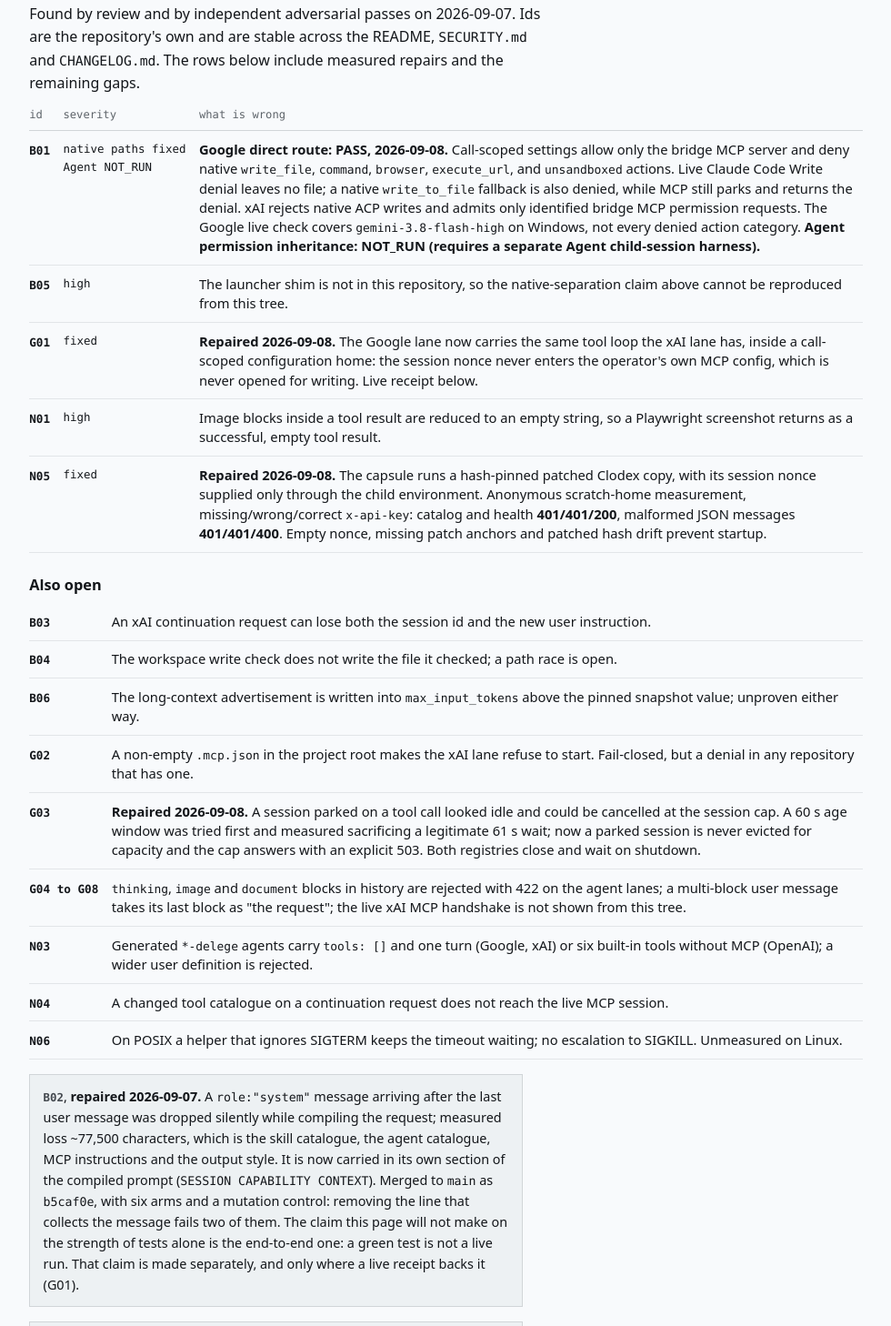
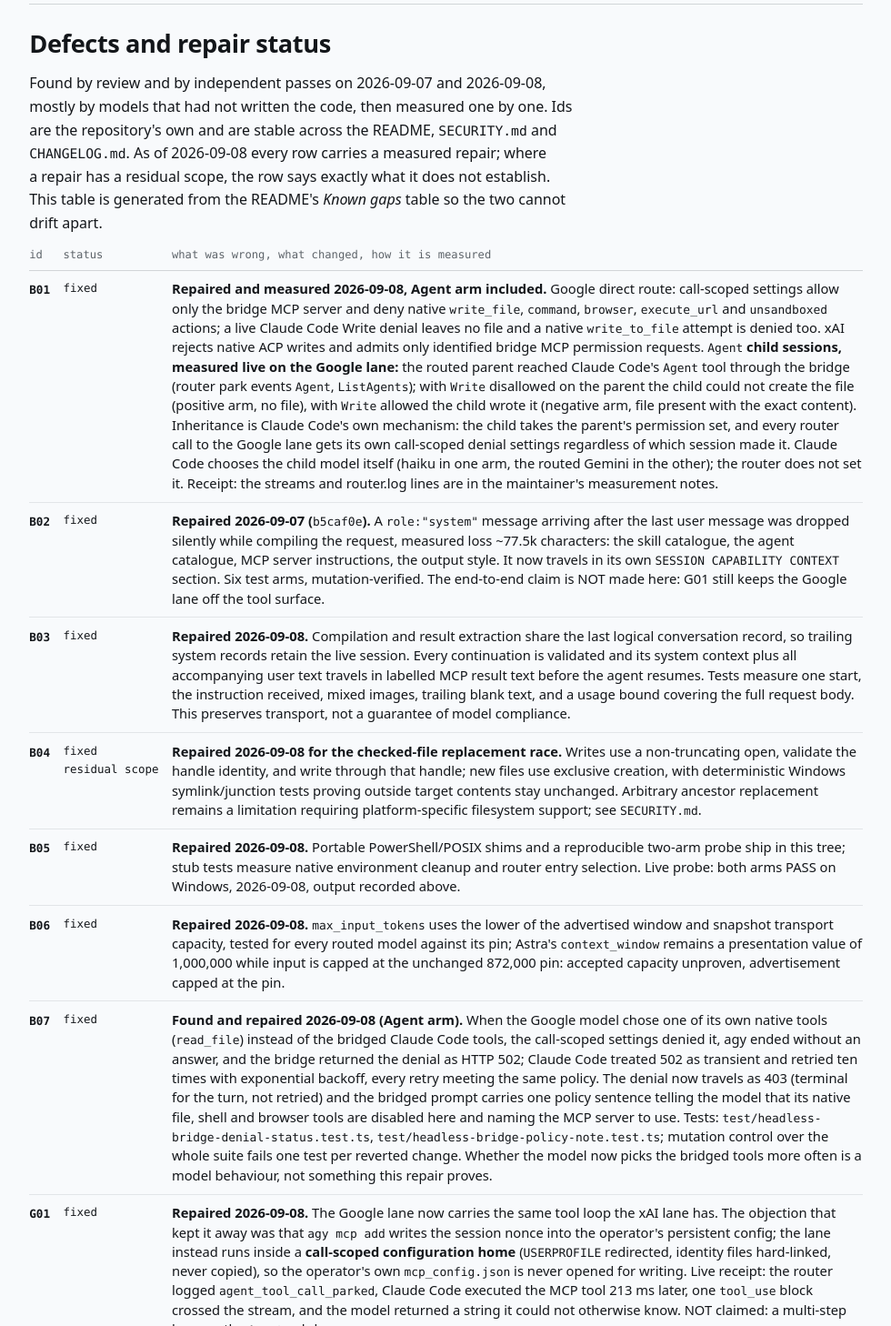
Before and after one commit to OnourImpram/claude-oauth, a website: page docs/index.html in a window 1280 px wide. Shown: the part 4267-5725 px from the top of the page at 91% size, without its empty margins (291-1271 px from the left). Drawn offline with Linux system fonts and the light colour scheme.

Commit message:
docs(site): defects table generated from the README Known gaps, B05 and Agent inheritance paragraphs updated

```diff
--- a/docs/index.html
+++ b/docs/index.html
@@ -442,7 +442,7 @@
       <h2 id="claim-h">The claim, and its measurement</h2>
       <p>
         "Installing this does not degrade native Claude Code" is a claim, so it gets a measurement instead of a paragraph.
-        Measured on the maintainer's machine, 2026-09-07:
+        Measured on the maintainer's machine, 2026-09-07, and reproduced by the shipped probe on 2026-09-08:
       </p>
       <div class="tablewrap">
         <table class="data">
@@ -461,9 +461,10 @@
       </p>
       <p>
         <b>Scope, stated plainly.</b> One machine. The negative control used a synthetic base URL, not a live router
-        window. And <b>this repository does not yet contain the launcher shim or a test that reproduces either
-        control</b>, so you cannot verify the claim from the source tree today. Until it does, this is the maintainer's
-        measurement, not a repository-verified guarantee. That gap is B05, and it blocks a release.
+        window. Since 2026-09-08 the repository ships the launcher shims and a two-arm probe
+        (<code>node scripts/native-separation-probe.mjs</code>) that reproduces both controls from a clone; on this
+        machine both arms pass, and the README records the exact output. B05 is closed. What the probe does not
+        establish is process ancestry or a live router session's behaviour; those stay maintainer measurements.
       </p>
     </section>
 
@@ -478,86 +479,64 @@
       <p>
         As of 2026-09-08 the Google lane reaches that surface for real: the router logged the provider agent parking a
         tool call, Claude Code executed it 213&nbsp;ms later, and the model returned a string it had no other way to know
-        (G01, repaired). The native permission paths in Google and xAI are now constrained (B01 below).
-        Permission inheritance through a separate <code>Agent</code> child session remains unmeasured.
+        (G01, repaired). The native permission paths in Google and xAI are constrained (B01), and permission
+        inheritance through a separate <code>Agent</code> child session was measured live the same day: the child
+        takes the parent's permission set, and the routed parent reached Claude Code's <code>Agent</code> tool
+        through the bridge (B01 row below).
       </p>
     </section>
 
     <section id="defects" aria-labelledby="defects-h">
       <h2 id="defects-h">Defects and repair status</h2>
       <p>
-        Found by review and by independent adversarial passes on 2026-09-07. Ids are the repository's own and are
-        stable across the README, <code>SECURITY.md</code> and <code>CHANGELOG.md</code>. The rows below include
-        measured repairs and the remaining gaps.
+        Found by review and by independent passes on 2026-09-07 and 2026-09-08, mostly by models that had not written
+        the code, then measured one by one. Ids are the repository's own and are stable across the README,
+        <code>SECURITY.md</code> and <code>CHANGELOG.md</code>. As of 2026-09-08 every row carries a measured repair;
+        where a repair has a residual scope, the row says exactly what it does not establish. This table is generated
+        from the README's <i>Known gaps</i> table so the two cannot drift apart.
       </p>
       <div class="tablewrap">
         <table class="data">
-          <thead><tr><th>id</th><th>severity</th><th>what is wrong</th></tr></thead>
+          <thead><tr><th>id</th><th>status</th><th>what was wrong, what changed, how it is measured</th></tr></thead>
           <tbody>
-            <tr><td class="cell-id"><span class="id">B01</span></td><td class="sev">native paths fixed<br>Agent NOT_RUN</td>
-              <td><b>Google direct route: PASS, 2026-09-08.</b> Call-scoped settings allow only the bridge MCP server and deny native <code>write_file</code>, <code>command</code>, <code>browser</code>, <code>execute_url</code>, and <code>unsandboxed</code> actions. Live Claude Code Write denial leaves no file; a native <code>write_to_file</code> fallback is also denied, while MCP still parks and returns the denial. xAI rejects native ACP writes and admits only identified bridge MCP permission requests. The Google live check covers <code>gemini-3.8-flash-high</code> on Windows, not every denied action category. <b>Agent permission inheritance: NOT_RUN (requires a separate Agent child-session harness).</b></td></tr>
-            <tr><td class="cell-id"><span class="id">B05</span></td><td class="sev">high</td>
-              <td>The launcher shim is not in this repository, so the native-separation claim above cannot be reproduced from this tree.</td></tr>
+            <tr><td class="cell-id"><span class="id">B01</span></td><td class="sev">fixed</td>
+              <td><b>Repaired and measured 2026-09-08, Agent arm included.</b> Google direct route: call-scoped settings allow only the bridge MCP server and deny native <code>write_file</code>, <code>command</code>, <code>browser</code>, <code>execute_url</code> and <code>unsandboxed</code> actions; a live Claude Code Write denial leaves no file and a native <code>write_to_file</code> attempt is denied too. xAI rejects native ACP writes and admits only identified bridge MCP permission requests. <b><code>Agent</code> child sessions, measured live on the Google lane:</b> the routed parent reached Claude Code's <code>Agent</code> tool through the bridge (router park events <code>Agent</code>, <code>ListAgents</code>); with <code>Write</code> disallowed on the parent the child could not create the file (positive arm, no file), with <code>Write</code> allowed the child wrote it (negative arm, file present with the exact content). Inheritance is Claude Code's own mechanism: the child takes the parent's permission set, and every router call to the Google lane gets its own call-scoped denial settings regardless of which session made it. Claude Code chooses the child model itself (haiku in one arm, the routed Gemini in the other); the router does not set it. Receipt: the streams and router.log lines are in the maintainer's measurement notes.</td></tr>
+            <tr><td class="cell-id"><span class="id">B02</span></td><td class="sev">fixed</td>
+              <td><b>Repaired 2026-09-07 (<code>b5caf0e</code>).</b> A <code>role:"system"</code> message arriving after the last user message was dropped silently while compiling the request, measured loss ~77.5k characters: the skill catalogue, the agent catalogue, MCP server instructions, the output style. It now travels in its own <code>SESSION CAPABILITY CONTEXT</code> section. Six test arms, mutation-verified. The end-to-end claim is NOT made here: G01 still keeps the Google lane off the tool surface.</td></tr>
+            <tr><td class="cell-id"><span class="id">B03</span></td><td class="sev">fixed</td>
+              <td><b>Repaired 2026-09-08.</b> Compilation and result extraction share the last logical conversation record, so trailing system records retain the live session. Every continuation is validated and its system context plus all accompanying user text travels in labelled MCP result text before the agent resumes. Tests measure one start, the instruction received, mixed images, trailing blank text, and a usage bound covering the full request body. This preserves transport, not a guarantee of model compliance.</td></tr>
+            <tr><td class="cell-id"><span class="id">B04</span></td><td class="sev">fixed<br>residual scope</td>
+              <td><b>Repaired 2026-09-08 for the checked-file replacement race.</b> Writes use a non-truncating open, validate the handle identity, and write through that handle; new files use exclusive creation, with deterministic Windows symlink/junction tests proving outside target contents stay unchanged. Arbitrary ancestor replacement remains a limitation requiring platform-specific filesystem support; see <code>SECURITY.md</code>.</td></tr>
+            <tr><td class="cell-id"><span class="id">B05</span></td><td class="sev">fixed</td>
+              <td><b>Repaired 2026-09-08.</b> Portable PowerShell/POSIX shims and a reproducible two-arm probe ship in this tree; stub tests measure native environment cleanup and router entry selection. Live probe: both arms PASS on Windows, 2026-09-08, output recorded above.</td></tr>
+            <tr><td class="cell-id"><span class="id">B06</span></td><td class="sev">fixed</td>
+              <td><b>Repaired 2026-09-08.</b> <code>max_input_tokens</code> uses the lower of the advertised window and snapshot transport capacity, tested for every routed model against its pin; Astra's <code>context_window</code> remains a presentation value of 1,000,000 while input is capped at the unchanged 872,000 pin: accepted capacity unproven, advertisement capped at the pin.</td></tr>
+            <tr><td class="cell-id"><span class="id">B07</span></td><td class="sev">fixed</td>
+              <td><b>Found and repaired 2026-09-08 (Agent arm).</b> When the Google model chose one of its own native tools (<code>read_file</code>) instead of the bridged Claude Code tools, the call-scoped settings denied it, agy ended without an answer, and the bridge returned the denial as HTTP 502; Claude Code treated 502 as transient and retried ten times with exponential backoff, every retry meeting the same policy. The denial now travels as 403 (terminal for the turn, not retried) and the bridged prompt carries one policy sentence telling the model that its native file, shell and browser tools are disabled here and naming the MCP server to use. Tests: <code>test/headless-bridge-denial-status.test.ts</code>, <code>test/headless-bridge-policy-note.test.ts</code>; mutation control over the whole suite fails one test per reverted change. Whether the model now picks the bridged tools more often is a model behaviour, not something this repair proves.</td></tr>
             <tr><td class="cell-id"><span class="id">G01</span></td><td class="sev">fixed</td>
-              <td><b>Repaired 2026-09-08.</b> The Google lane now carries the same tool loop the xAI lane has, inside a call-scoped configuration home: the session nonce never enters the operator's own MCP config, which is never opened for writing. Live receipt below.</td></tr>
-            <tr><td class="cell-id"><span class="id">N01</span></td><td class="sev">high</td>
-              <td>Image blocks inside a tool result are reduced to an empty string, so a Playwright screenshot returns as a successful, empty tool result.</td></tr>
+              <td><b>Repaired 2026-09-08.</b> The Google lane now carries the same tool loop the xAI lane has. The objection that kept it away was that <code>agy mcp add</code> writes the session nonce into the operator's persistent config; the lane instead runs inside a <b>call-scoped configuration home</b> (<code>USERPROFILE</code> redirected, identity files hard-linked, never copied), so the operator's own <code>mcp_config.json</code> is never opened for writing. Live receipt: the router logged <code>agent_tool_call_parked</code>, Claude Code executed the MCP tool 213 ms later, one <code>tool_use</code> block crossed the stream, and the model returned a string it could not otherwise know. NOT claimed: a multi-step loop, or the <code>Agent</code> sub-loop.</td></tr>
+            <tr><td class="cell-id"><span class="id">G02</span></td><td class="sev">fixed</td>
+              <td><b>Repaired 2026-09-08, diagnostic branch.</b> Installed Grok 1.0.13 documentation (<code>docs/user-guide/07-mcp-servers.md</code>, Compatibility) says project <code>.mcp.json</code> is loaded unless the Claude import marker suppresses it. Refusal is retained and now names <code>.mcp.json</code> plus a workspace/user-configuration remedy; root and nested-workspace tests measure it, with hooks/plugins still fail-closed. Live xAI in repositories with non-empty <code>.mcp.json</code>: <b>NOT_RUN, intentionally refused because Grok can discover this file</b>.</td></tr>
+            <tr><td class="cell-id"><span class="id">G03</span></td><td class="sev">fixed</td>
+              <td><b>Repaired 2026-09-08.</b> A session parked on a tool call set <code>running = false</code> and so looked idle; at the cap the oldest such session was cancelled mid-loop and the returning <code>tool_result</code> found no session. A first repair used a 60 s age window; an independent wall-clock measurement then showed a legitimate 61 s permission wait being sacrificed, so age was dropped as the discriminator. Now a parked session is never evicted for capacity: at the cap the request receives an explicit 503. The cost is stated in the source: an abandoned parked session holds capacity until the idle timeout or the provider's own timeout. Both registries also close and wait on shutdown (previously only the xAI one did; four Google processes and homes were measured surviving <code>close()</code>).</td></tr>
+            <tr><td class="cell-id"><span class="id">G04</span></td><td class="sev">fixed</td>
+              <td><b>Repaired 2026-09-08.</b> Agent history drops <code>thinking</code> and <code>redacted_thinking</code>, summarizes <code>image</code> and <code>document</code> with media type and size, and renders <code>server_tool_use</code> and <code>mcp_tool_use</code> like tool calls. Per-type Google/xAI tests and a session-lane fixture cover messages and token counting without 422. Media history remains a placeholder; initial multi-text request framing and delegate tooling are outside this repair.</td></tr>
+            <tr><td class="cell-id"><span class="id">G08</span></td><td class="sev">fixed</td>
+              <td><b>Repaired 2026-09-08.</b> The SDK-typed HTTP definition and a fake ACP peer verify exact name, URL and <code>{name,value}[]</code> headers. Live Grok 1.0.13 reached the router bridge: <code>agent_tool_call_parked</code> at <code>2026-09-08T10:23:44.844Z</code>, caller PID <code>49944</code>, tool <code>cluster_a_handshake_receipt</code>; the reply completed with <code>end_turn</code> and zero unmatched results. Header removal is exercised as a full-suite mutation control.</td></tr>
+            <tr><td class="cell-id"><span class="id">N01</span></td><td class="sev">fixed</td>
+              <td><b>Repaired 2026-09-08.</b> Anthropic and native MCP base64 image tool results cross the shared bridge on both xAI/ACP and Google/Antigravity lanes; text compilation and unsupported/URL media use type, media-type and byte-size placeholders (URL size is unknown). Embedded resources retain known MIME type and payload size. Adapter-to-MCP tests preserve image bytes, MIME casing and error status; the production-log fixture measures payload-free image metadata. Live provider image interpretation is NOT_RUN, no vision task was submitted.</td></tr>
+            <tr><td class="cell-id"><span class="id">N03</span></td><td class="sev">fixed</td>
+              <td><b>Repaired 2026-09-08.</b> Google/xAI inherit tools without a launcher turn cap; OpenAI defaults include <code>Skill</code> and user definitions may add MCP names. Generated JSON and wider/narrower overrides are tested in both client modes; changed or removed model identities still receive 400. Live Agent tool loops remain NOT_RUN, requiring an authenticated child-session harness.</td></tr>
+            <tr><td class="cell-id"><span class="id">N04</span></td><td class="sev">fixed</td>
+              <td><b>Repaired 2026-09-08.</b> Every request derives its catalogue and replaces changed bridge descriptors before releasing parked results; the xAI permission lookup reads the live names. Tests cover ToolSearch adding <code>mcp__playwright__browser_snapshot</code>, schema changes, removal, and unchanged descriptors. Already parked removed-tool calls can finish; subsequent calls are refused. Provider-side catalogue cache refresh is NOT_RUN, the offline measurement covers <code>tools/list</code>.</td></tr>
             <tr><td class="cell-id"><span class="id">N05</span></td><td class="sev">fixed</td>
-              <td><b>Repaired 2026-09-08.</b> The capsule runs a hash-pinned patched Clodex copy, with its session nonce supplied only through the child environment. Anonymous scratch-home measurement, missing/wrong/correct <code>x-api-key</code>: catalog and health <b>401/401/200</b>, malformed JSON messages <b>401/401/400</b>. Empty nonce, missing patch anchors and patched hash drift prevent startup.</td></tr>
+              <td><b>Repaired 2026-09-08.</b> The capsule runs a hash-pinned patched copy of Clodex and receives its session nonce only through the child environment. Measured with an anonymous scratch home, missing/wrong/correct <code>x-api-key</code>: catalog and health <b>401/401/200</b>, malformed JSON messages <b>401/401/400</b>. Empty nonce, missing patch anchors and patched hash drift prevent startup.</td></tr>
+            <tr><td class="cell-id"><span class="id">N06</span></td><td class="sev">fixed</td>
+              <td><b>Repaired 2026-09-08.</b> Captured helpers receive SIGTERM, then SIGKILL after configurable <code>terminationGraceMs</code> (default 100 ms), and reject with a timeout even without <code>exit</code>; Windows tests cover the deadline and missing-exit case, while the meaningful SIGTERM-resistant Linux arm is NOT_RUN locally (Windows host).</td></tr>
+            <tr><td class="cell-id"><span class="id">P01</span></td><td class="sev">fixed</td>
+              <td><b>Repaired 2026-09-08.</b> Found while measuring N05 on Linux: the install lock is written with Windows variables (<code>%USERPROFILE%</code>, <code>%LOCALAPPDATA%</code>, <code>%APPDATA%</code>), and on POSIX <code>doctor</code> died in path expansion before reporting a single component. On POSIX those variables now resolve to <code>HOME</code>, <code>XDG_DATA_HOME</code> (else <code>~/.local/share</code>) and <code>XDG_CONFIG_HOME</code> (else <code>~/.config</code>), backslashes become separators, and a binary that is not there is reported as missing instead of aborting the diagnosis. Measured: WSL2 <code>doctor</code> lists components; unit arms in <code>test/install-lock-posix-paths.test.ts</code>, mutation control fails 3 tests. Linux binaries are still not pinned by the lock, so on Linux <code>doctor</code> reports them missing until a POSIX lock exists.</td></tr>
           </tbody>
         </table>
-      </div>
-
-      <h3>Also open</h3>
-      <div class="tablewrap">
-        <table class="data">
-          <tbody>
-            <tr><td class="cell-id"><span class="id">B03</span></td><td>An xAI continuation request can lose both the session id and the new user instruction.</td></tr>
-            <tr><td class="cell-id"><span class="id">B04</span></td><td>The workspace write check does not write the file it checked; a path race is open.</td></tr>
-            <tr><td class="cell-id"><span class="id">B06</span></td><td>The long-context advertisement is written into <code>max_input_tokens</code> above the pinned snapshot value; unproven either way.</td></tr>
-            <tr><td class="cell-id"><span class="id">G02</span></td><td>A non-empty <code>.mcp.json</code> in the project root makes the xAI lane refuse to start. Fail-closed, but a denial in any repository that has one.</td></tr>
-            <tr><td class="cell-id"><span class="id">G03</span></td><td><b>Repaired 2026-09-08.</b> A session parked on a tool call looked idle and could be cancelled at the session cap. A 60&nbsp;s age window was tried first and measured sacrificing a legitimate 61&nbsp;s wait; now a parked session is never evicted for capacity and the cap answers with an explicit 503. Both registries close and wait on shutdown.</td></tr>
-            <tr><td class="cell-id"><span class="id">G04 to G08</span></td><td><code>thinking</code>, <code>image</code> and <code>document</code> blocks in history are rejected with 422 on the agent lanes; a multi-block user message takes its last block as "the request"; the live xAI MCP handshake is not shown from this tree.</td></tr>
-            <tr><td class="cell-id"><span class="id">N03</span></td><td>Generated <code>*-delege</code> agents carry <code>tools: []</code> and one turn (Google, xAI) or six built-in tools without MCP (OpenAI); a wider user definition is rejected.</td></tr>
-            <tr><td class="cell-id"><span class="id">N04</span></td><td>A changed tool catalogue on a continuation request does not reach the live MCP session.</td></tr>
-            <tr><td class="cell-id"><span class="id">N06</span></td><td>On POSIX a helper that ignores SIGTERM keeps the timeout waiting; no escalation to SIGKILL. Unmeasured on Linux.</td></tr>
-          </tbody>
-        </table>
-      </div>
-
-      <div class="repaired">
-        <span class="id">B02</span>, <b>repaired 2026-09-07.</b> A <code>role:"system"</code> message arriving after the last
-        user message was dropped silently while compiling the request; measured loss ~77,500 characters, which is the
-        skill catalogue, the agent catalogue, MCP instructions and the output style. It is now carried in its own
-        section of the compiled prompt (<code>SESSION CAPABILITY CONTEXT</code>). Merged to <code>main</code> as <code>b5caf0e</code>, with six arms and a
-        mutation control: removing the line that collects the message fails two of them. The claim this page will not
-        make on the strength of tests alone is the end-to-end one: a green test is not a live run. That claim is made
-        separately, and only where a live receipt backs it (G01).
-      </div>
-
-      <div class="repaired">
-        <span class="id">G01</span>, <b>repaired 2026-09-08, with a live receipt.</b> The Google lane now carries the
-        same tool loop the xAI lane has. It runs inside a <em>call-scoped configuration home</em>: <code>USERPROFILE</code> is
-        redirected for the duration of one call, identity files are hard-linked (never copied, because a copy would put a second
-        physical copy of an OAuth credential on disk), and the session nonce lives only in a directory the router creates and
-        deletes. The operator&rsquo;s own <code>mcp_config.json</code> is never opened for writing.
-        <p>
-          Two earlier runs returned the right answer and proved nothing: <code>agy</code> has its own tools, so a correct
-          answer is equally consistent with this bridge being dead. What settles it is a chain recorded in three separate
-          places, none of them the model&rsquo;s own account of itself:
-        </p>
-        <table class="receipt">
-          <tbody>
-            <tr><td class="cell-id">04:18:59</td><td>MCP server log</td><td><code>initialize</code> from <code>claude-code/2.1.257</code></td></tr>
-            <tr><td class="cell-id">04:19:18.591</td><td>router.log</td><td><code>agent_tool_call_parked</code>: the provider agent asked <em>this</em> bridge for a tool</td></tr>
-            <tr><td class="cell-id">04:19:18.804</td><td>MCP server log</td><td><code>tools/call</code> from <code>claude-code/2.1.257</code>: Claude Code executed it</td></tr>
-            <tr><td class="cell-id">stream</td><td>Anthropic stream</td><td>one <code>tool_use</code> block; the model returned a string it had no other way to know</td></tr>
-          </tbody>
-        </table>
-        <p>
-          What this does <b>not</b> claim: a multi-step loop (one tool call was measured), the <code>Agent</code> sub-loop, or
-          image-bearing tool results, which N01 still reduces to an empty string.
-        </p>
       </div>
     </section>
 
```
